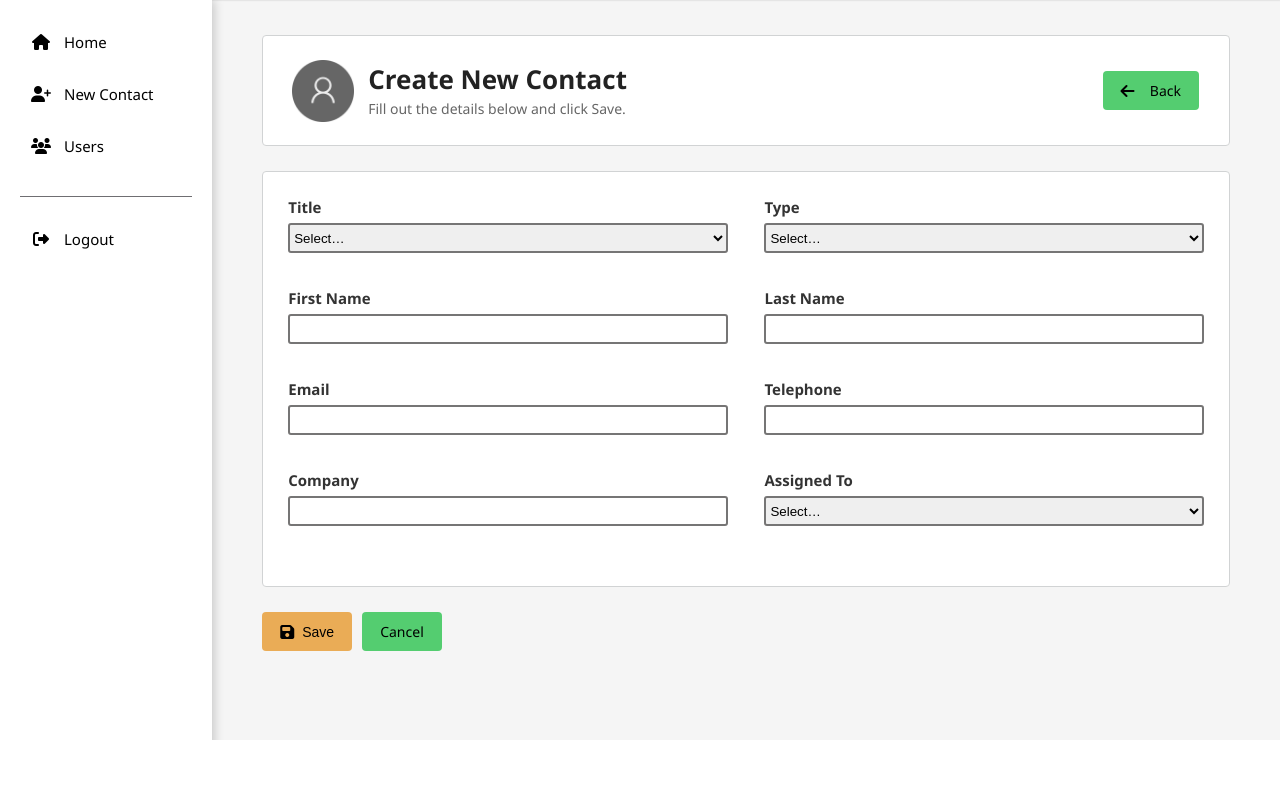
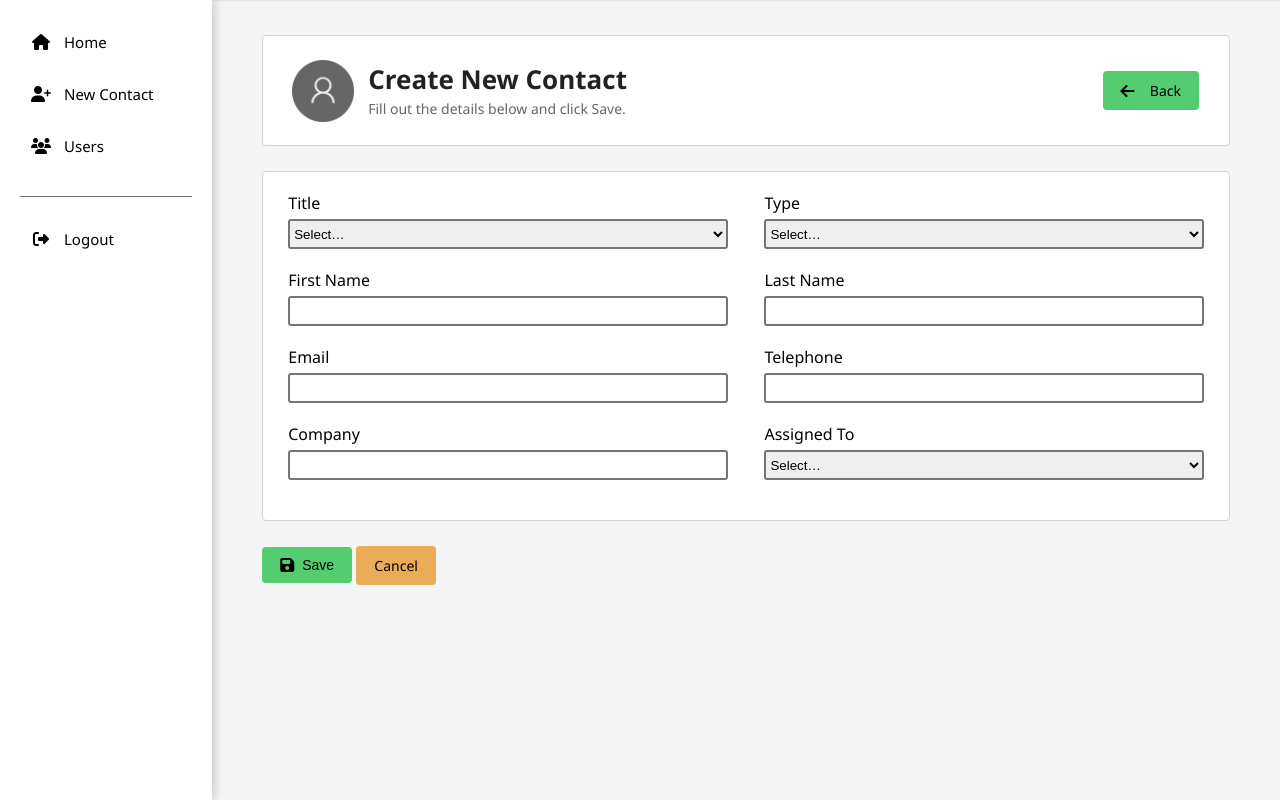
Before and after one commit to AkeemGit/comp2245-project2, a PHP site: page /pages/new-contact.php in a window 1280 px wide. Shown: the part 60-860 px from the top of the page. Before the commit the page ends 800 px from the top, so only its background shows below. Run offline with PHP 8.4, Linux system fonts and the light colour scheme; the visitor is signed in with stand-in values (Sample User, id 1).

Commit message:
Created a separate CSS file for new-contact

```diff
--- /dev/null
+++ b/assets/css/create-contact.css
@@ -0,0 +1,146 @@
+html,
+body {
+  font-family: "Segoe UI", Tahoma, Geneva, Verdana, sans-serif;
+  margin: 0;
+  padding: 0;
+  height: 100%;
+}
+
+.page-layout {
+  display: flex;
+  align-items: stretch;
+  min-height: 100vh;
+}
+
+.main-info {
+  flex-grow: 1;
+  padding: 35px 50px;
+  box-sizing: border-box;
+  width: 100%;
+}
+
+.contact-header {
+  background: #ffffff;
+  padding: 25px 30px;
+  margin-bottom: 25px;
+  border-radius: 4px;
+  border: 1px solid #d1d3d4;
+
+  display: flex;
+  justify-content: space-between;
+  align-items: center;
+}
+
+.identity {
+  display: flex;
+  align-items: center;
+  gap: 15px;
+}
+
+.avatar-circle {
+  width: 60px;
+  height: 55px;
+  display: flex;
+  align-items: center;
+  justify-content: center;
+}
+
+.avatar-icon {
+  width: 62px;
+  height: 62px;
+  color: #444;
+}
+
+.header-text {
+  display: flex;
+  flex-direction: column;
+}
+
+.header-text h2 {
+  margin: 0;
+  font-size: 26px;
+  font-weight: 600;
+  color: #222;
+}
+
+.header-text .meta {
+  margin: 2px 0;
+  color: #666;
+  font-size: 14px;
+}
+
+.action-button {
+  display: flex;
+  gap: 10px;
+  width: auto;
+  flex-shrink: 0;
+  overflow: visible;
+  flex-wrap: nowrap;
+}
+
+.back-btn,
+.cancel-btn,
+.save-btn {
+  display: inline-flex;
+  align-items: center;
+  padding: 10px 18px;
+  border: none;
+  border-radius: 4px;
+  font-size: 14px;
+  font-weight: 500;
+  cursor: pointer;
+  white-space: nowrap;
+  color: black;
+}
+
+.back-btn i,
+.cancel-btn i,
+.save-btn i {
+  margin-right: 8px;
+  font-size: 16px;
+}
+
+.back-btn,
+.save-btn {
+  background: #54cd70;
+}
+
+.cancel-btn {
+  background: #eaac56;
+}
+
+.back-btn:hover,
+.save-btn:hover {
+  background: #218838;
+}
+
+.cancel-btn:hover {
+  background: #e39d38;
+}
+
+.info-box {
+  display: flex;
+  justify-content: space-between;
+  padding: 20px 25px;
+  background: #ffffff;
+  border-radius: 4px;
+  border: 1px solid #d1d3d4;
+  margin-bottom: 25px;
+}
+
+.info-box input,
+select {
+  height: 30px;
+  border-radius: 3px;
+  border: 2px solid rgb(118, 117, 117);
+  margin-bottom: 20px;
+}
+
+.info-col {
+  width: 48%;
+}
+
+.info-col label {
+  display: block;
+  padding-bottom: 5px;
+}
--- a/pages/new-contact.php
+++ b/pages/new-contact.php
@@ -50,7 +50,7 @@
     <link rel="stylesheet" href="../assets/css/dashboard.css">
     <link rel="stylesheet" href="../assets/css/aside.css">
     <link rel="stylesheet" href="../assets/css/header.css">
-    <link rel="stylesheet" href="../assets/css/view-contact.css">
+    <link rel="stylesheet" href="../assets/css/create-contact.css">
 </head>
 
 <body>
@@ -62,21 +62,19 @@
         <main class="main-info">
 
             <div class="contact-header">
-                <div class="contact-header-left">
                     <div class="identity">
                         <div class="avatar-circle">
                             <img class="avatar-icon" src="../assets/images/profile.png" alt="Profile">
                         </div>
 
-                        <div class="identity-text">
+                        <div class="header-text">
                             <h2>Create New Contact</h2>
                             <p class="meta">Fill out the details below and click Save.</p>
                         </div>
                     </div>
-                </div>
 
-                <div class="action-buttons">
-                    <a class="assign-btn" href="dashboard.php" style="text-decoration:none; display:inline-flex; align-items:center;">
+                <div class="action-button">
+                    <a class="back-btn" href="dashboard.php" style="text-decoration:none; display:inline-flex; align-items:center;">
                         <i class="fa-solid fa-arrow-left"></i>&nbsp; Back
                     </a>
                 </div>
@@ -88,7 +86,7 @@
 
                 <div class="info-box">
                     <div class="info-col">
-                        <p><strong>Title</strong><br>
+                        <label for="name" id="title">Title</label>
                         <select name="title" required style="width:100%;">
                             <option value="">Select…</option>
                             <option>Mr</option>
@@ -97,39 +95,32 @@
                             <option>Dr</option>
                             <option>Prof</option>
                         </select>
-                        </p>
 
-                        <p><strong>First Name</strong><br>
+                        <label for="firstname" id="firstname">First Name</label>
                         <input type="text" name="firstname" required maxlength="50" style="width:100%;" />
-                        </p>
 
-                        <p><strong>Email</strong><br>
+                        <label for="email" id="email">Email</label>
                         <input type="email" name="email" required maxlength="100" style="width:100%;" />
-                        </p>
 
-                        <p><strong>Company</strong><br>
+                        <label for="company" id="company">Company</label>
                         <input type="text" name="company" required maxlength="100" style="width:100%;" />
-                        </p>
                     </div>
 
                     <div class="info-col">
-                        <p><strong>Type</strong><br>
+                        <label for="type" id="type">Type</label>
                         <select name="type" required style="width:100%;">
                             <option value="">Select…</option>
                             <option value="Sales Lead">Sales Lead</option>
                             <option value="Support">Support</option>
                         </select>
-                        </p>
 
-                        <p><strong>Last Name</strong><br>
+                        <label for="lastname" id="lastname">Last Name</label>
                         <input type="text" name="lastname" required maxlength="50" style="width:100%;" />
-                        </p>
 
-                        <p><strong>Telephone</strong><br>
+                        <label for="telephone" id="telephone">Telephone</label>
                         <input type="text" name="telephone" required maxlength="20" style="width:100%;" />
-                        </p>
 
-                        <p><strong>Assigned To</strong><br>
+                        <label for="assigned_to" id="assigned_to">Assigned To</label>
                         <select name="assigned_to" required style="width:100%;">
                             <option value="">Select…</option>
                             <?php foreach ($users as $u): ?>
@@ -138,16 +129,15 @@
                                     </option>
                                 <?php endforeach; ?>
                             </select>
-                        </p>
                     </div>
                 </div>
 
                 <div class="action-buttons" style="margin-top: 14px;">
-                    <button type="submit" id="saveBtn" class="switch-btn">
+                    <button type="submit" id="saveBtn" class="save-btn">
                         <i class="fa-solid fa-floppy-disk"></i> Save
                     </button>
 
-                    <a href="dashboard.php" class="assign-btn" style="text-decoration:none; display:inline-flex; align-items:center;">
+                    <a href="dashboard.php" class="cancel-btn" style="text-decoration:none; display:inline-flex; align-items:center;">
                         Cancel
                     </a>
                 </div>
```
Lines whose indentation alone changed are shown as unchanged.
